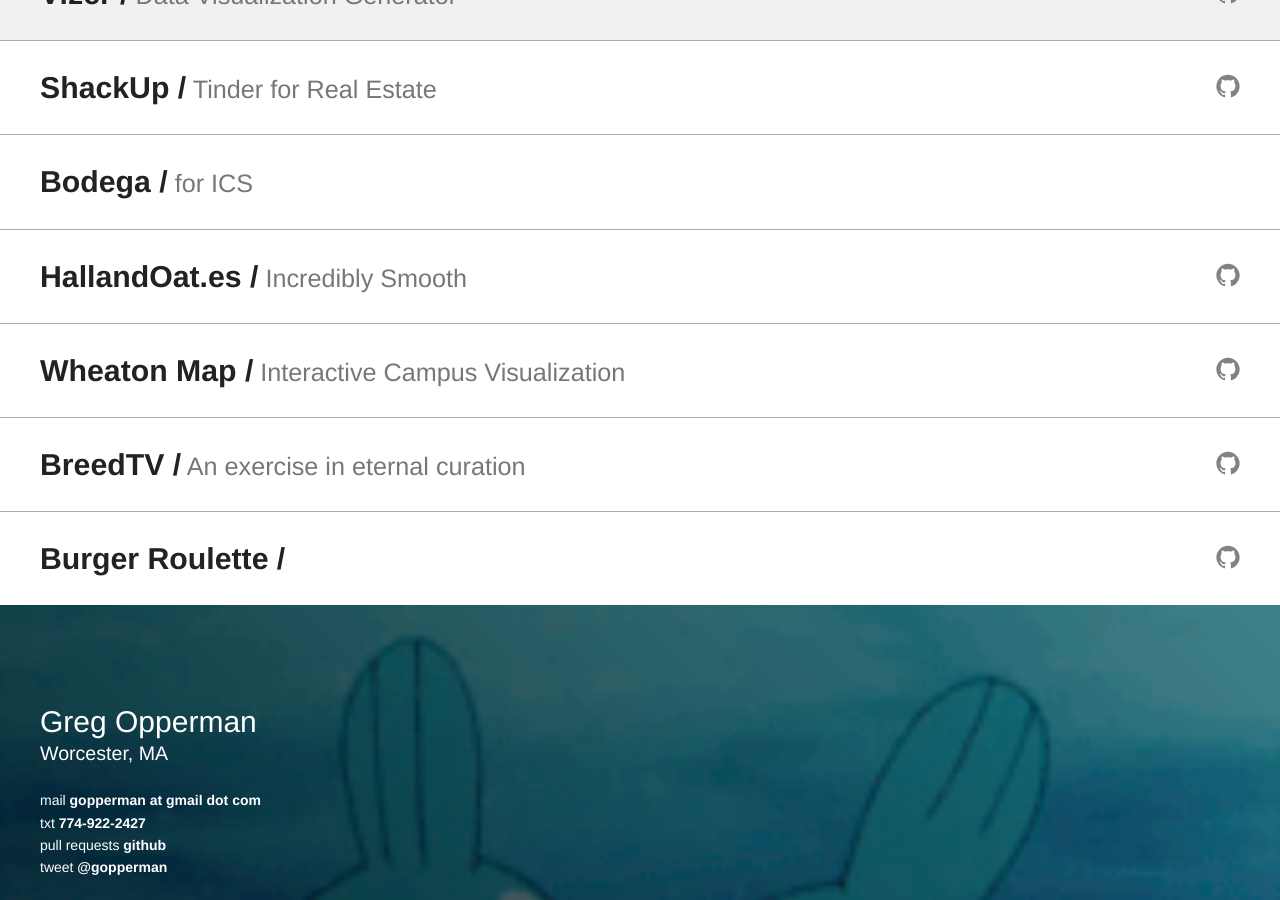
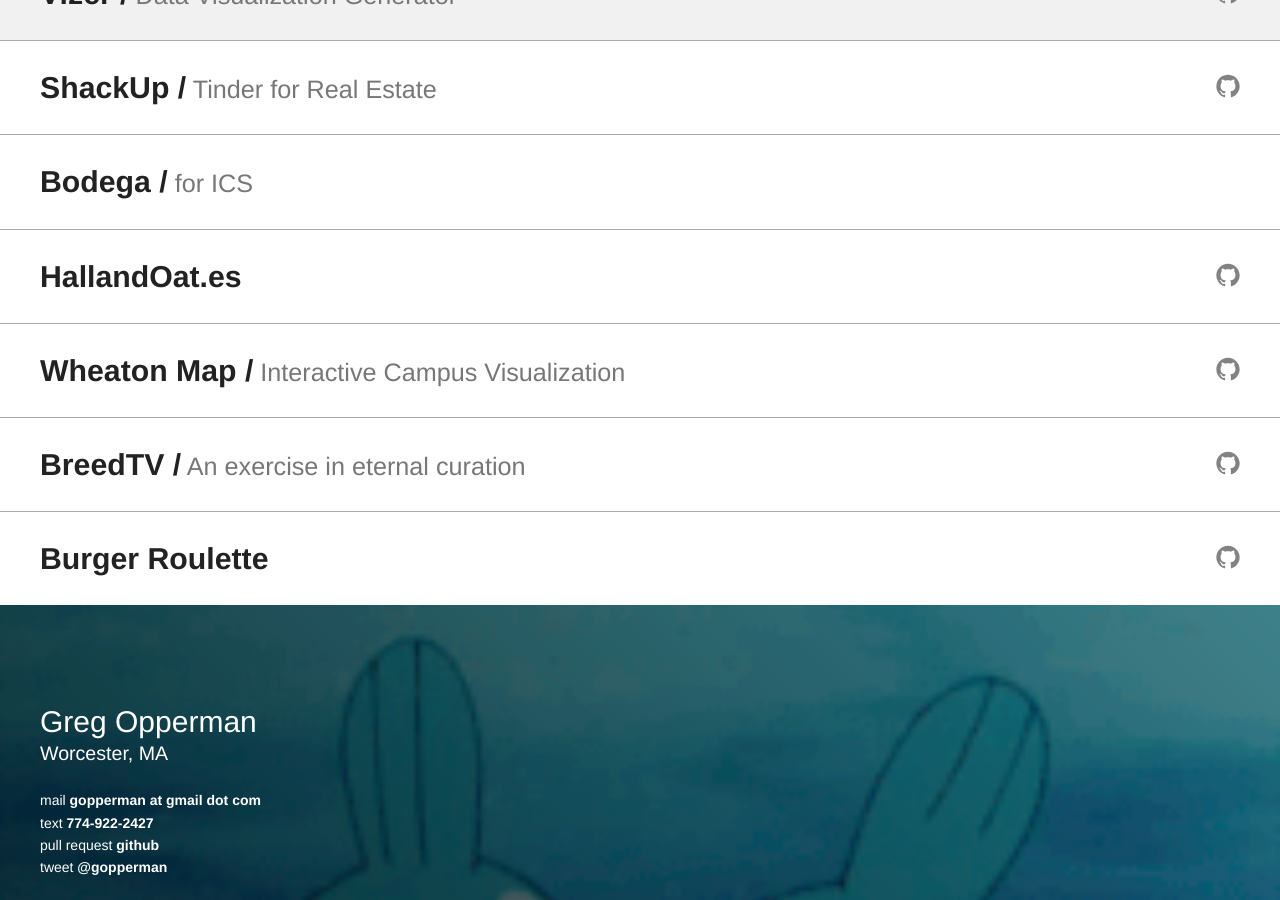
Before and after one commit to gopperman/gopperman, a Jekyll site: the page built from index.md, in a window 1280 px wide and 900 px high, scrolled down 1443 px. Built offline with Jekyll 4.4.1, drawn with Linux system fonts in a browser that asks for light colours.

Commit message:
Micro-copy

```diff
--- a/_includes/footer.html
+++ b/_includes/footer.html
@@ -4,8 +4,8 @@
   <p>Worcester, MA</p>
 
   <p>mail <a href="mailto:gopperman@gmail.com">gopperman at gmail dot com</a></p>
-  <p>txt <a href="tel:7749223427">774-922-2427</a></p>
-  <p>pull requests <a href="//github.com/gopperman">github</a>
+  <p>text <a href="tel:7749223427">774-922-2427</a></p>
+  <p>pull request <a href="//github.com/gopperman">github</a>
   <p>tweet <a href="//twitter.com/gopperman">@gopperman</a></p>
 
   <h3>please stay in touch</h3>
--- a/_layouts/home.html
+++ b/_layouts/home.html
@@ -40,8 +40,7 @@ layout: default
       for ICS
 
     <li>
-      <a href="//hallandoat.es" target="_blank" class="project__title">HallandOat.es /</a>
-      Incredibly Smooth
+      <a href="//hallandoat.es" target="_blank" class="project__title">HallandOat.es</a>
       <a href="/https://github.com/gopperman/hallandoates" target="_blank" class="project__github">{% include icon-github.svg %}</a>
 
     <li>
@@ -55,7 +54,7 @@ layout: default
       <a href="https://github.com/gopperman/breedtv" target="_blank" class="project__github">{% include icon-github.svg %}</a>
 
     <li>
-      <a href="https://gopperman.github.io/burger-roulette/" target="_blank" class="project__title">Burger Roulette /</a>
+      <a href="https://gopperman.github.io/burger-roulette/" target="_blank" class="project__title">Burger Roulette</a>
       <a href="https://github.com/gopperman/burger-roulette" target="_blank" class="project__github">{% include icon-github.svg %}</a>
   </ul>
 
```
